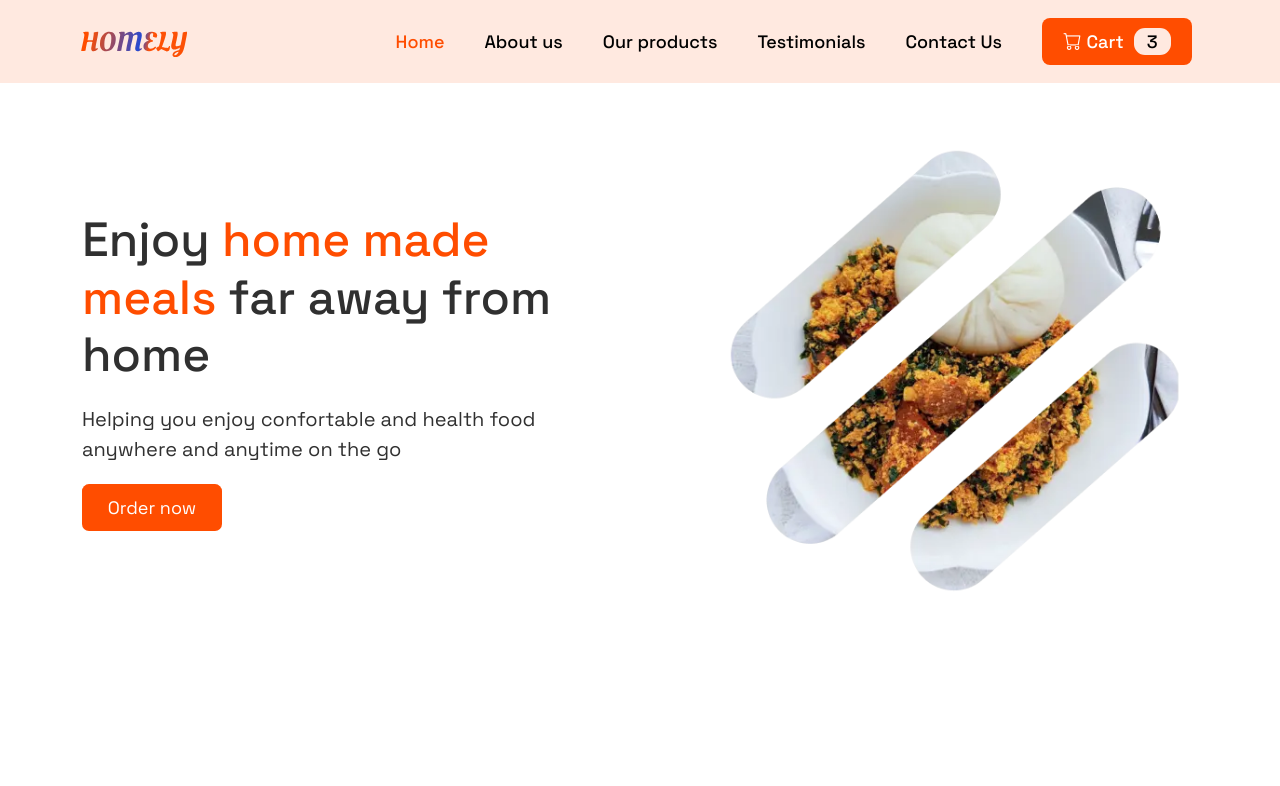
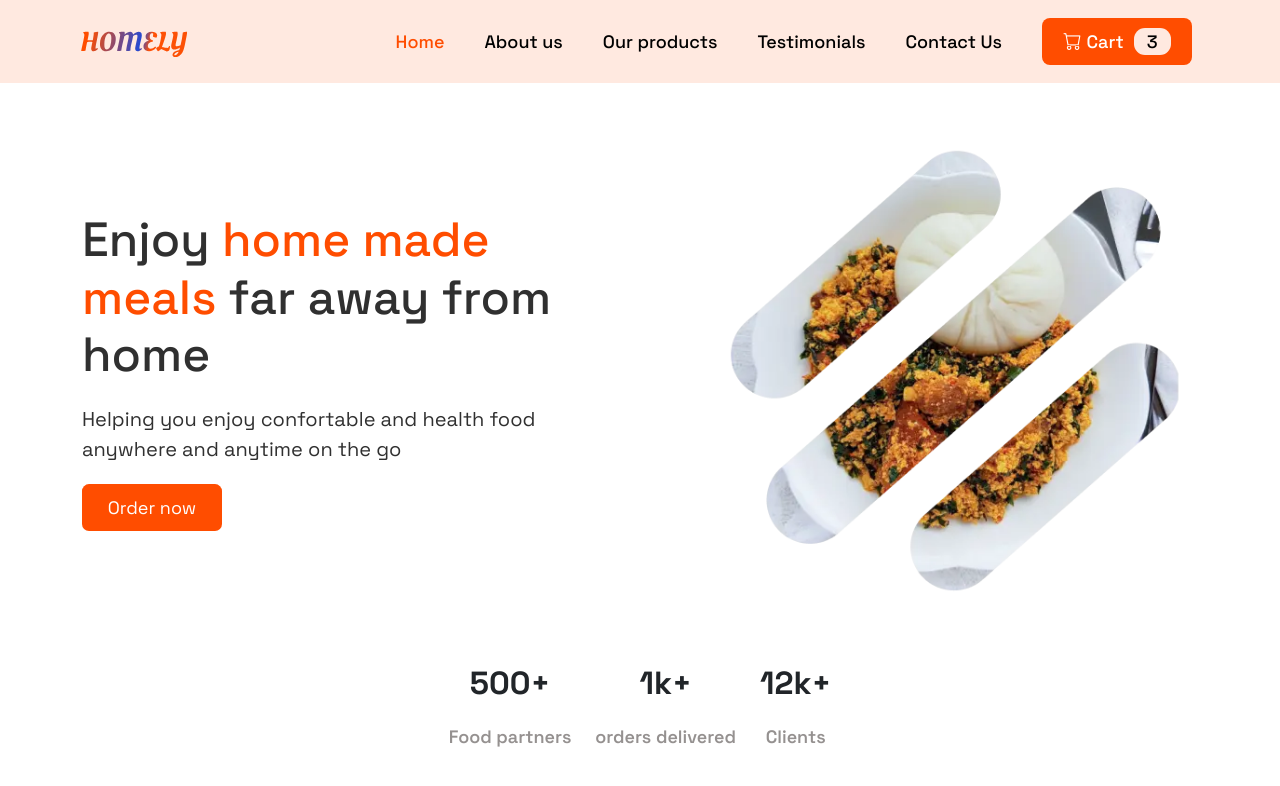
Before and after one commit to Eniola-Codes/Food-Order-Landing-Page, a React (Create React App) app: page / in a window 1280 px wide. Shown: the top 786 px of the page. Built offline with nearby package versions, Linux system fonts and the light colour scheme.

Commit message:
Second Commit

```diff
--- a/package.json
+++ b/package.json
@@ -6,6 +6,7 @@
     "@testing-library/jest-dom": "^5.16.5",
     "@testing-library/react": "^13.3.0",
     "@testing-library/user-event": "^13.5.0",
+    "aos": "^2.3.4",
     "bootstrap": "^5.2.0",
     "bootstrap-icons": "^1.9.1",
     "react": "^18.2.0",
--- a/public/index.html
+++ b/public/index.html
@@ -24,7 +24,7 @@
       work correctly both with client-side routing and a non-root public URL.
       Learn how to configure a non-root public URL by running `npm run build`.
     -->
-    <title>React App</title>
+    <link rel="stylesheet" href="https://unpkg.com/aos@next/dist/aos.css" />    <title>Homely</title>
   </head>
   <body>
     <noscript>You need to enable JavaScript to run this app.</noscript>
@@ -39,5 +39,9 @@
       To begin the development, run `npm start` or `yarn start`.
       To create a production bundle, use `npm run build` or `yarn build`.
     -->
+    <script src="https://unpkg.com/aos@next/dist/aos.js"></script>
+    <script>
+      AOS.init();
+    </script>
   </body>
 </html>
--- a/src/components/Header/TheNavbar.js
+++ b/src/components/Header/TheNavbar.js
@@ -9,7 +9,8 @@ const TheNavbar = () =>
 {
 
     return (
-        <Navbar  expand="xl" className={`${classes.navbar}`}>
+        <Navbar  expand="xl" className={`${classes.navbar}`} data-aos="fade-down" data-aos-easing="ease-out"
+        data-aos-duration="2000">
 
           <Navbar.Brand href="#home"><img src={Logo} alt='My logo'></img></Navbar.Brand>
           <Navbar.Toggle aria-controls="basic-navbar-nav" className={classes.toggle} />
--- a/src/components/Sections/HeroSection.js
+++ b/src/components/Sections/HeroSection.js
@@ -10,8 +10,9 @@ const HeroSection = () => {
     <section>
       <Container>
         <Row className={`${classes.row} mx-auto`}>
-          <Col lg={6} className='p-0'>
-            <div className={classes.text__div}>
+          <Col lg={6} className='p-0' data-aos="fade-right" data-aos-easing="ease-out"
+     data-aos-duration="1500">
+            <div className={classes.text__div} >
             <h1>
               Enjoy <span>home made meals</span> far away from home
             </h1>
@@ -22,11 +23,41 @@ const HeroSection = () => {
             </div>
           </Col>
           <Col lg={6} className='p-0'>
-            <div className={`ms-auto`}>
-            <img className={classes.food__image} src={FoodImage} fluid='true' alt='Food pic'></img>
+            <div className={`ms-auto`} >
+            <img className={classes.food__image} src={FoodImage} fluid='true' alt='Food pic'  data-aos="fade-left" data-aos-easing="ease-out"
+     data-aos-duration="1200"></img>
             </div>
           </Col>
         </Row>
+        <Row >
+          <div className={classes.number__properties}>
+          <div>
+            <p className={classes.number__properties__digit}>
+          500+
+            </p>
+            <p className={classes.number__properties__text}>
+                Food partners
+              </p>
+          </div>
+          <div className="mx-4">
+            <p className={classes.number__properties__digit}>
+            1k+
+            </p>
+            <p className={classes.number__properties__text}>
+              orders delivered
+              </p>
+          </div>
+          <div>
+            <p className={classes.number__properties__digit}>
+            12k+
+            </p>
+            <p className={classes.number__properties__text}>
+                Clients
+              </p>
+          </div>
+          </div>
+        </Row>
+
       </Container>
     </section>
   );
--- a/src/components/Sections/HeroSection.module.css
+++ b/src/components/Sections/HeroSection.module.css
@@ -38,6 +38,42 @@
     width: 87%;
 }
 
+.number__properties
+{
+    display: flex;
+    align-items: center;
+    justify-content: center;
+    text-align: center;
+}
+
+.number__properties .number__properties__digit
+{
+    font-size: 32px;
+    font-weight: 700;
+}
+
+.number__properties .number__properties__text
+{
+    font-size: 18px;
+    font-weight: 600;
+    color: var(--secondarytextcolor);
+}
+
+@media only screen and (min-width:1400px) and (min-height: 900px)
+{
+
+    .row
+    {
+        padding: 80px 0;
+    }
+
+    .number__properties
+    {
+      padding: 50px;
+    }
+
+}
+
 @media only screen and (max-width: 991px)
 {
 
@@ -54,7 +90,6 @@
      margin: auto ;
      width: 70%;
  }
-
 
 }
 
@@ -77,4 +112,10 @@
      margin-top: 20px ;
  }
 
+ .number__properties
+{
+    display: block;
 }
+
+
+}
--- a/src/index.css
+++ b/src/index.css
@@ -12,6 +12,7 @@
   --primarybackground: #ffe9e0;
   --primaryitemcolor : #FF4D00;
   --primarytextcolor: #000000;
+  --secondarytextcolor: #959190;
   --light: #FFFFFF;
   --dark: #000000;
   --textcolor: rgba(0,0,0,0.81);
```
Also changed, not shown: 1 other file (tests, documents, lock files or other folders).
